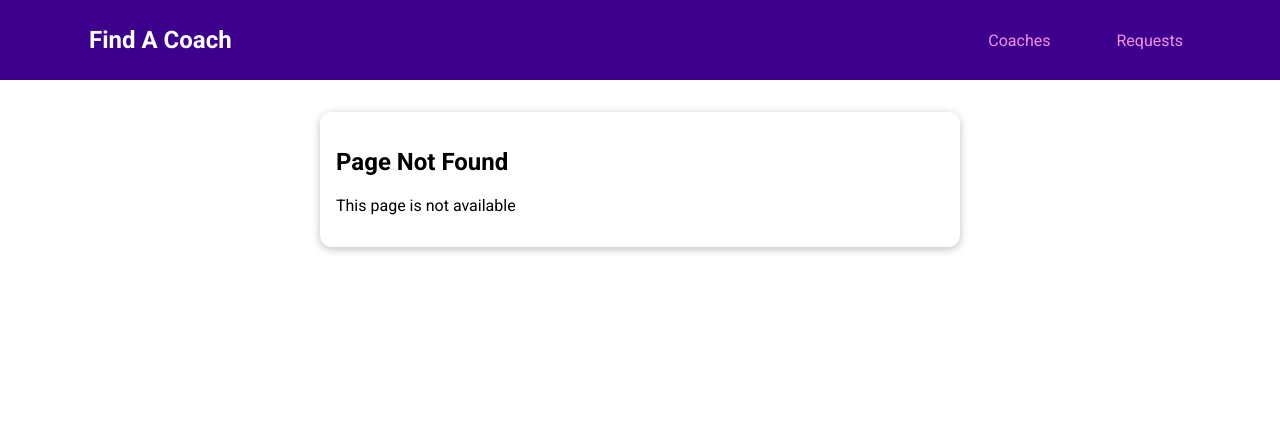
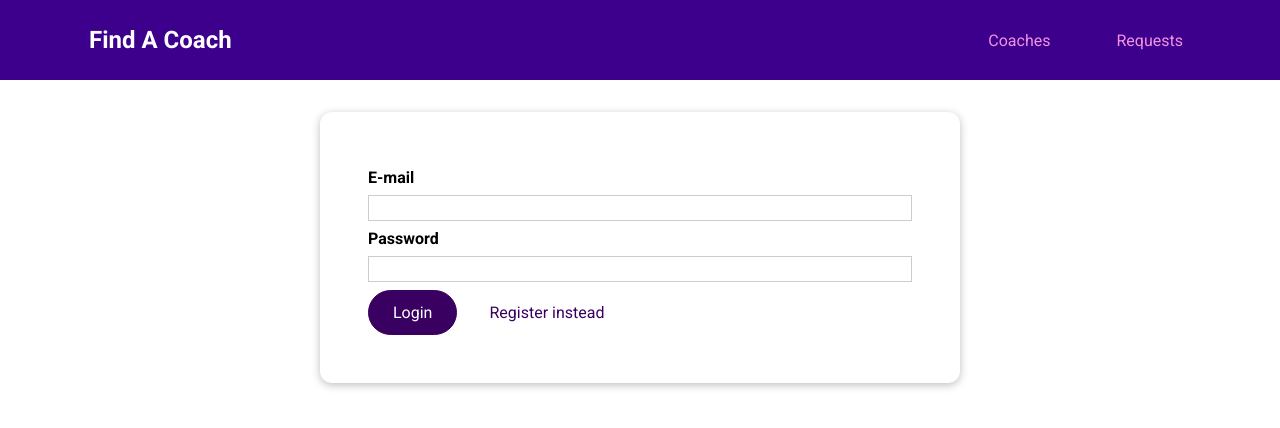
Before and after one commit to wahyualfarisi/v-coach-finder, a Vue app: page /auth in a window 1280 px wide. Before the commit this address had no page. Shown: the top 428 px of the page. Built offline with nearby package versions, Linux system fonts and the light colour scheme.

Commit message:
add user auth page

```diff
--- /dev/null
+++ b/src/pages/auth/UserAuth.vue
@@ -0,0 +1,94 @@
+<template>
+    <base-card>
+        <form @submit.prevent="submitForm">
+            <div class="form-control">
+                <label for="email">E-mail</label>
+                <input type="email" id="email" v-model.trim="email">
+            </div>
+
+            <div class="form-control">
+                <label for="password">Password</label>
+                <input type="password" id="password" v-model.trim="password">
+            </div>
+
+            <p v-if="!formIsValid">Please enter valid email and password, password atleast 6 characters long.</p>
+
+            <base-button>{{ buttonTextAuth }}</base-button>
+            <base-button type="button" mode="flat" @click="switchAuthMode">{{ switchTextAuth }} instead</base-button>
+        </form>
+    </base-card>
+</template>
+
+<script>
+export default {
+    data(){
+        return {
+            email: '',
+            password: '',
+            formIsValid: true,
+            mode: 'login'
+        }
+    },
+
+    computed: {
+        buttonTextAuth(){
+            return this.mode === 'login' ? 'Login' : 'Register'
+        },
+
+        switchTextAuth(){
+            return this.mode === 'login' ? 'Register' : 'Login'
+        }
+    },
+
+    methods: {
+        switchAuthMode() {
+            this.mode = this.mode === 'login' ? 'register' : 'login'
+        },
+        submitForm() {
+            this.formIsValid = true;
+            if(
+                this.email === '' ||
+                !this.email.includes('@') ||
+                this.password.length < 6
+            ) {
+                this.formIsValid = false;
+                return;
+            }
+
+        }
+    }
+}
+</script>
+
+<style scoped>
+    form {
+    margin: 1rem;
+    padding: 1rem;
+    }
+
+    .form-control {
+    margin: 0.5rem 0;
+    }
+
+    label {
+    font-weight: bold;
+    margin-bottom: 0.5rem;
+    display: block;
+    }
+
+    input,
+    textarea {
+    display: block;
+    width: 100%;
+    font: inherit;
+    border: 1px solid #ccc;
+    padding: 0.15rem;
+    }
+
+    input:focus,
+    textarea:focus {
+    border-color: #3d008d;
+    background-color: #faf6ff;
+    outline: none;
+    }
+</style>
--- a/src/router.js
+++ b/src/router.js
@@ -5,6 +5,7 @@
 import ContactCoach from './pages/requests/ContactCoach.vue';
 import RequestReceived from './pages/requests/RequestReceived.vue';
 import NotFound from './pages/NotFound.vue';
+import UserAuth from './pages/auth/UserAuth.vue';
 
 const router = createRouter({
     history: createWebHistory(),
@@ -21,6 +22,7 @@
         },
         { path: '/register', component: CoachRegister },
         { path: '/requests', component: RequestReceived },
+        { path: '/auth', component: UserAuth },
         { path: '/:notFound()', component: NotFound }
     ]
 })
```
